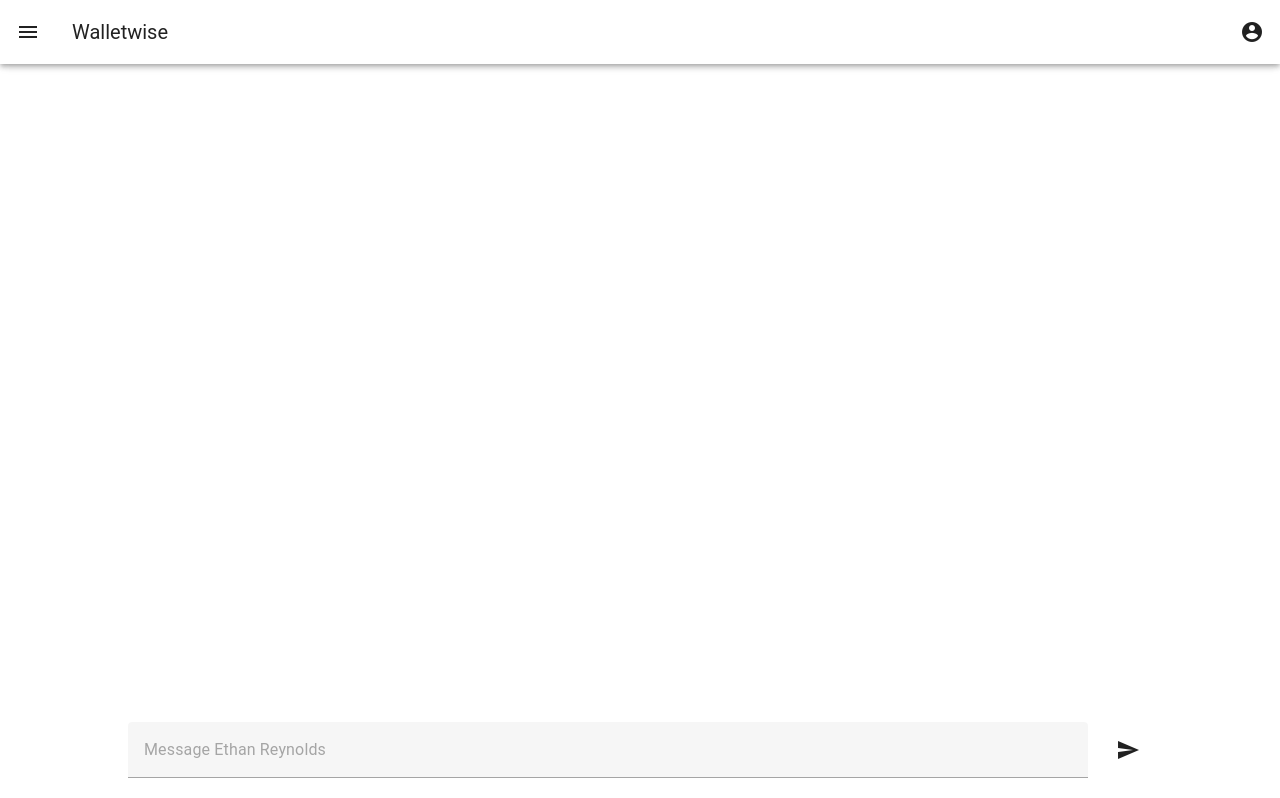
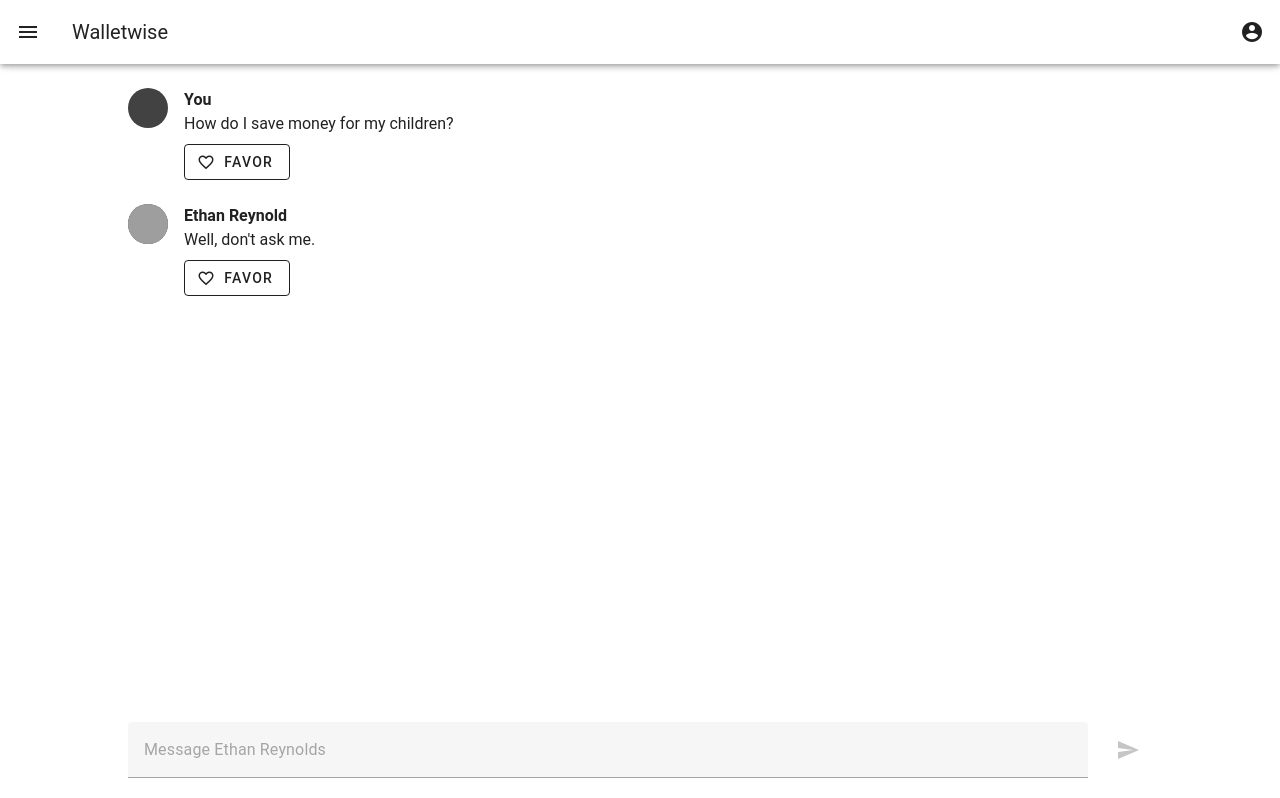
Before and after one commit to nimalu/ccu-prototype, a Nuxt app: page /chats/1 in a window 1280 px wide. Built offline with nearby package versions, Linux system fonts and the light colour scheme; grey boxes are pictures that could not be loaded.

Commit message:
Implement chat logic

```diff
--- a/components/InputField.vue
+++ b/components/InputField.vue
@@ -40,7 +40,7 @@ function send() {
             @click:control="selectionOpen = !selectionOpen"
         >
             <template v-slot:append>
-                <v-btn icon="mdi-send" variant="text" @click="send" />
+                <v-btn :disabled="message == undefined" icon="mdi-send" variant="text" @click="send" />
             </template>
         </v-text-field>
     </div>
--- a/composables/useChat.ts
+++ b/composables/useChat.ts
@@ -1,38 +1,91 @@
-export interface Expert {
+export interface Person {
     name: string;
     role: string;
     avatar: string;
 }
 
-export const YOU: Expert = {
+export interface Message {
+    id: string;
+    author: Person;
+    message: string;
+    simpleMessage?: string;
+    nextMessages: string[];
+}
+
+export const YOU: Person = {
     name: "You",
     role: "",
     avatar: "",
 };
 
-export interface Message {
-    id: string;
-    author: Expert;
-    message: string;
-    simpleMessage?: string;
+const Ethan: Person = {
+    name: "Ethan Reynold",
+    role: "Budgeting expert",
+    avatar: "https://external-content.duckduckgo.com/iu/?u=https%3A%2F%2Ftse1.mm.bing.net%2Fth%3Fid%3DOIP.x8UNRkaTzCW19mHkKpD86QHaLH%26pid%3DApi&f=1&ipt=b62f236e8dccdaf5046073cf8765da1d041f5bfacb0ca3b8fd6fc2d78b1e680d&ipo=images",
+};
+
+export const EXPERTS: Person[] = [Ethan];
+
+const allMessages: Message[] = [
+    {
+        id: "1",
+        author: YOU,
+        message: "How do I save money for my children?",
+        nextMessages: ["2"],
+    },
+    {
+        id: "2",
+        author: Ethan,
+        message: "Well, don't ask me. ",
+        nextMessages: ["3", "4", "5"],
+    },
+    {
+        id: "3",
+        author: YOU,
+        message: "You suck!",
+        nextMessages: ["6"],
+    },
+    {
+        id: "4",
+        author: YOU,
+        message: "Fuck off!",
+        nextMessages: ["6"],
+    },
+    {
+        id: "5",
+        author: YOU,
+        message: "Well, well, well",
+        nextMessages: ["6"],
+    },
+    {
+        id: "6",
+        author: Ethan,
+        message: "Shut up",
+        nextMessages: [],
+    },
+];
+
+export function getMessage(id: string) {
+    const msg = allMessages.find((m) => m.id == id);
+    if (!msg) {
+        throw new Error(`Could not find message ${id}`);
+    }
+    return msg;
 }
 
 const chat = ref<Message[]>([]);
-const options = ref<Message[]>([
-    {
-        id: "1",
-        author: YOU,
-        message: "Test message hihi",
-    },
-    {
-        id: "2",
-        author: YOU,
-        message: "Test message haha",
-    },
-]);
-export const useChat = () => {
+const options = ref<Message[]>([]);
+export const useChat = (initialMessageId: string) => {
     function sendMessage(message: Message) {
         chat.value.push(message);
+        const expertMessageId = message.nextMessages[0];
+        const expertMessage = getMessage(expertMessageId);
+        chat.value.push(expertMessage);
+        options.value = allMessages.filter((m) =>
+            expertMessage.nextMessages.includes(m.id)
+        );
     }
+
+    sendMessage(getMessage(initialMessageId));
     return { chat, options, sendMessage };
 };
--- a/pages/chats/[id].vue
+++ b/pages/chats/[id].vue
@@ -1,7 +1,7 @@
 <script setup lang="ts">
 const route = useRoute();
 const id = route.params.id;
-const { options, chat, sendMessage } = useChat();
+const { options, chat, sendMessage } = useChat(id);
 </script>
 
 <template>
```
